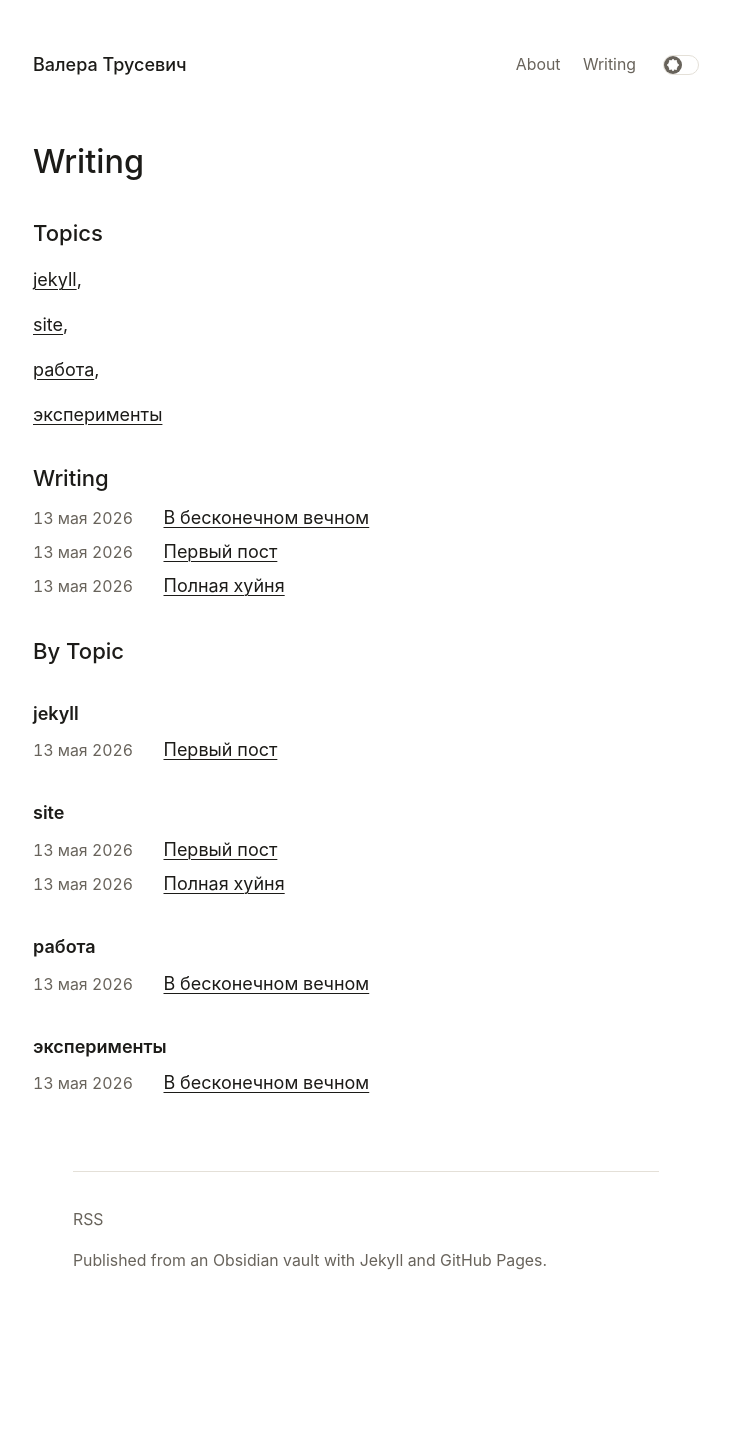
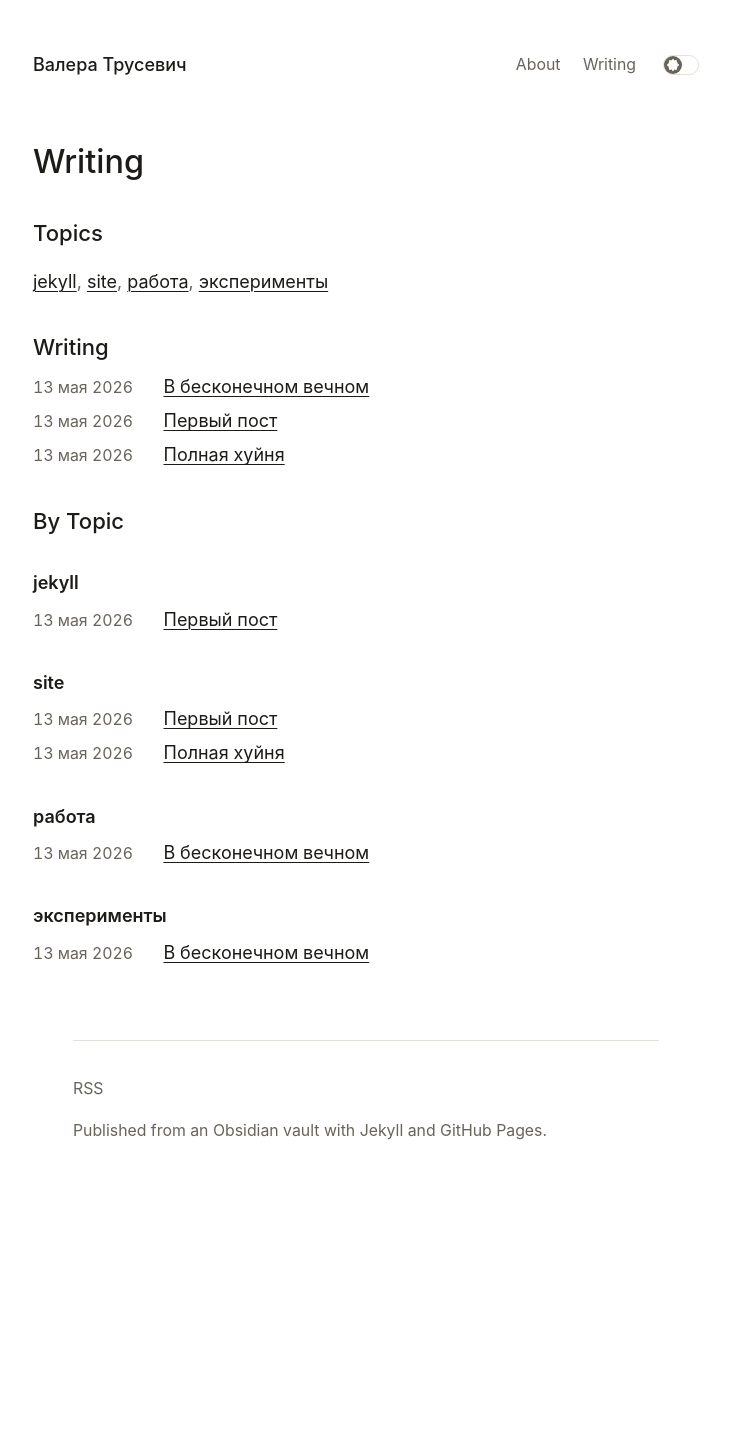
Before and after one commit to truetnoth/personal, a Jekyll site: the page built from pages/writing.md, in a window 1280 px wide. Shown: the whole page, without its empty margins (274-1004 px from the left). Built offline with Jekyll 4.4.1, drawn with Linux system fonts in a browser that asks for light colours; after the commit the page ends 1305 px from its top, so only the background shows below that.

Commit message:
Render writing topics inline

```diff
--- a/pages/writing.md
+++ b/pages/writing.md
@@ -9,9 +9,11 @@ permalink: /writing/
 {% if tags.size > 0 %}
 ## Topics
 
+<p class="topic-list">
 {% for tag in tags %}
-[{{ tag }}](#{{ tag | slugify }}){% unless forloop.last %}, {% endunless %}
+  <a href="#{{ tag | slugify }}">{{ tag }}</a>{% unless forloop.last %}<span class="muted">,</span>{% endunless %}
 {% endfor %}
+</p>
 {% endif %}
 
 ## Writing
```
